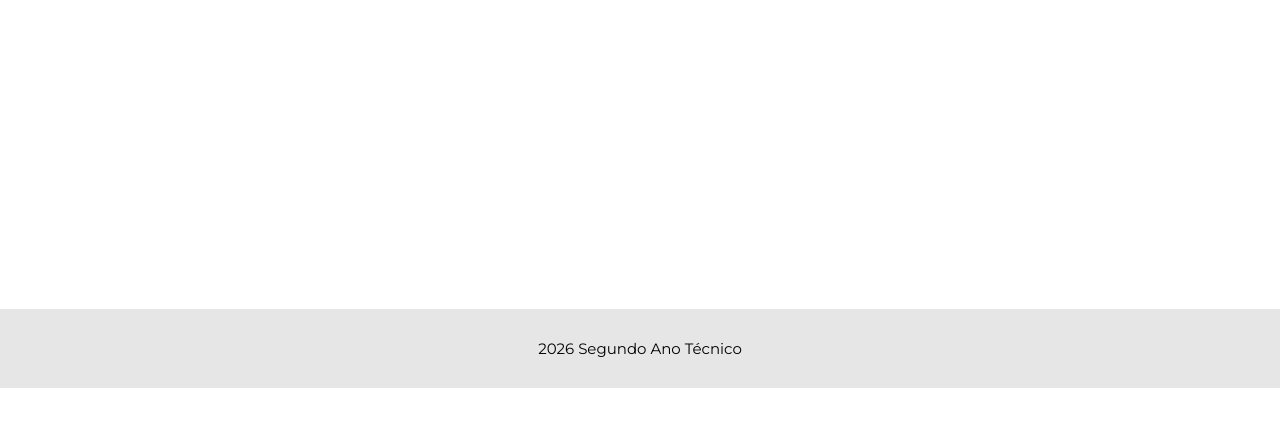
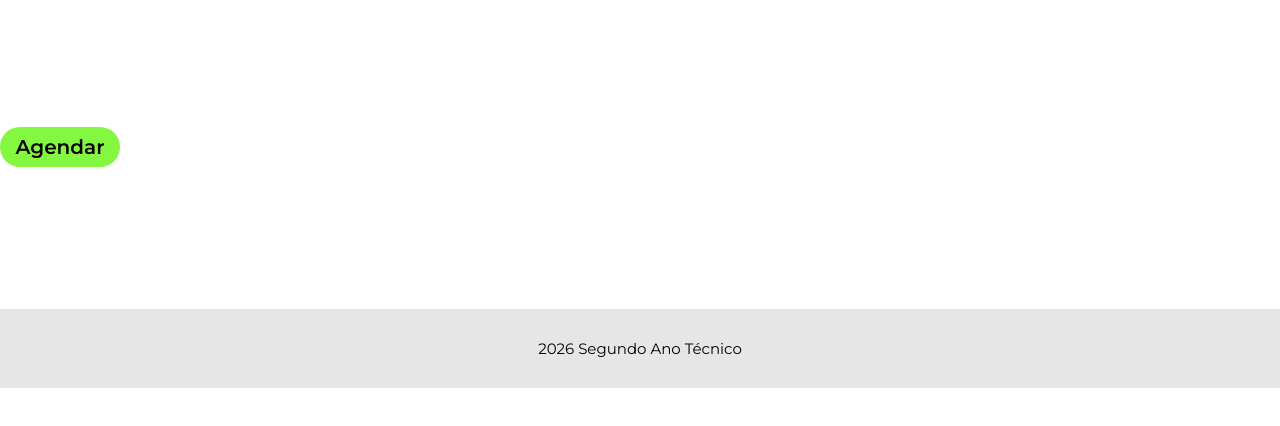
Before and after one commit to alvesizaque-code/FRONT-END-ATIVIDADES, a plain HTML site: page servicos.html in a window 1280 px wide. Shown: the part 412-838 px from the top of the page. Before the commit the page ends 800 px from the top, so only its background shows below. Drawn offline with Linux system fonts and the light colour scheme; no server answers; a web font is replaced by a local one.

Commit message:
meu deus cara

```diff
--- a/app.js
+++ b/app.js
@@ -7,3 +7,7 @@ console.log("retornoAPI");
 
 }
 imagemAPI()
+
+function whatsApp(){
+
+}
--- a/servicos.html
+++ b/servicos.html
@@ -42,7 +42,11 @@
                     <p class="preço">R$ 35,50</p>
                 </a></li>
         </ul>
+
+        <button class="agendar" onclick="whatsApp()">Agendar</button>
+
     </main>
+
     <footer>
         <p>2026 Segundo Ano Técnico</p>
     </footer>
--- a/style.css
+++ b/style.css
@@ -178,6 +178,25 @@ font-weight: 500;
   width: 80%;
 }
 
+.agendar{
+  display: inline;
+  font-size: 20px;
+  border-radius: 20px;
+  width: 120px;
+  height: 40px;
+  background-color: rgb(132, 248, 64);
+  color: rgb(0, 0, 0);
+  transition: transform 0.2s, opacity 0.2s;
+  border: none;
+  font-weight: 600;
+  margin: 0px 0px 1000px 0px;
+}
+
+.agendar:hover{
+  transform: translateY(-2px);
+  opacity: 0.6;
+}
+
 
 @media (max-width: 768px ){
   header{
```
